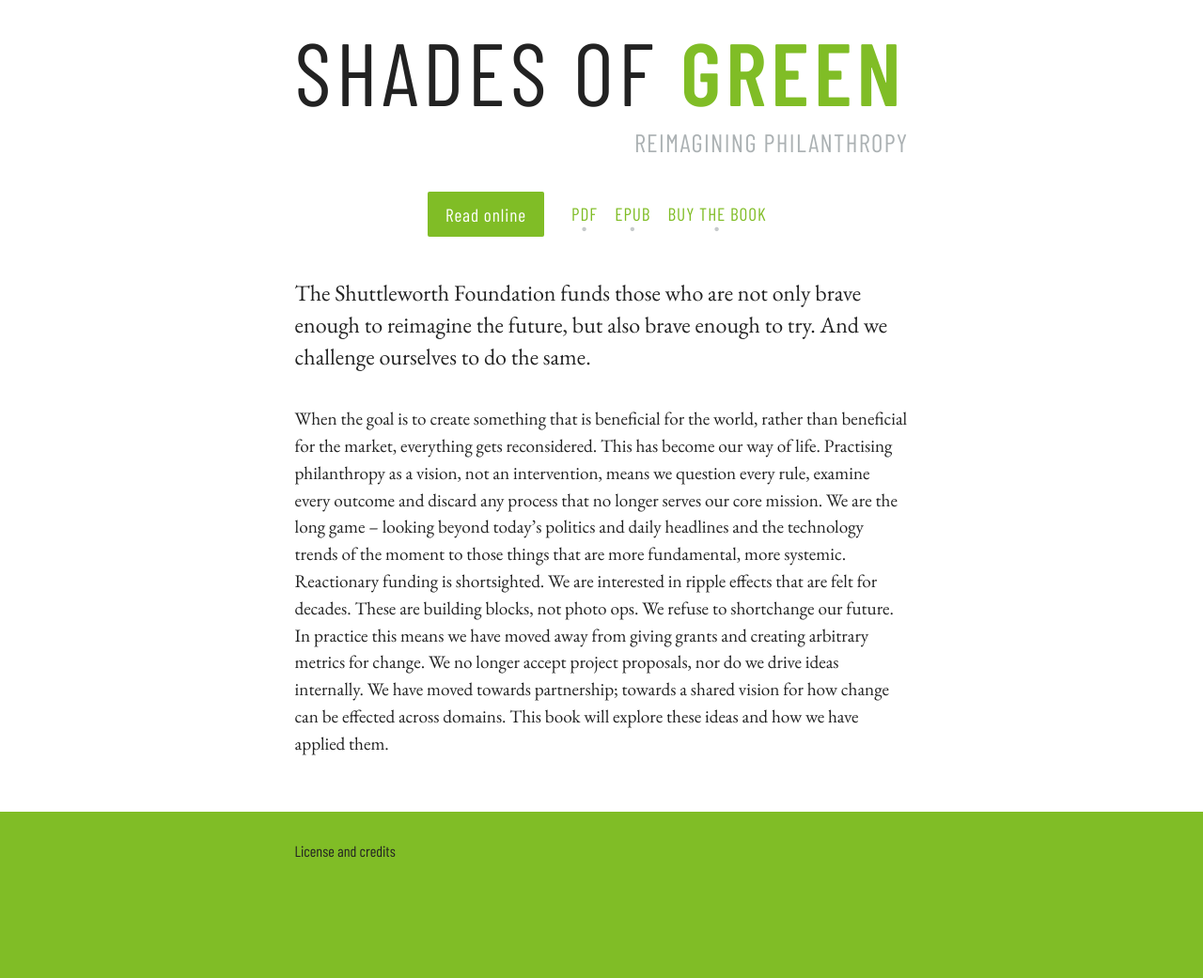
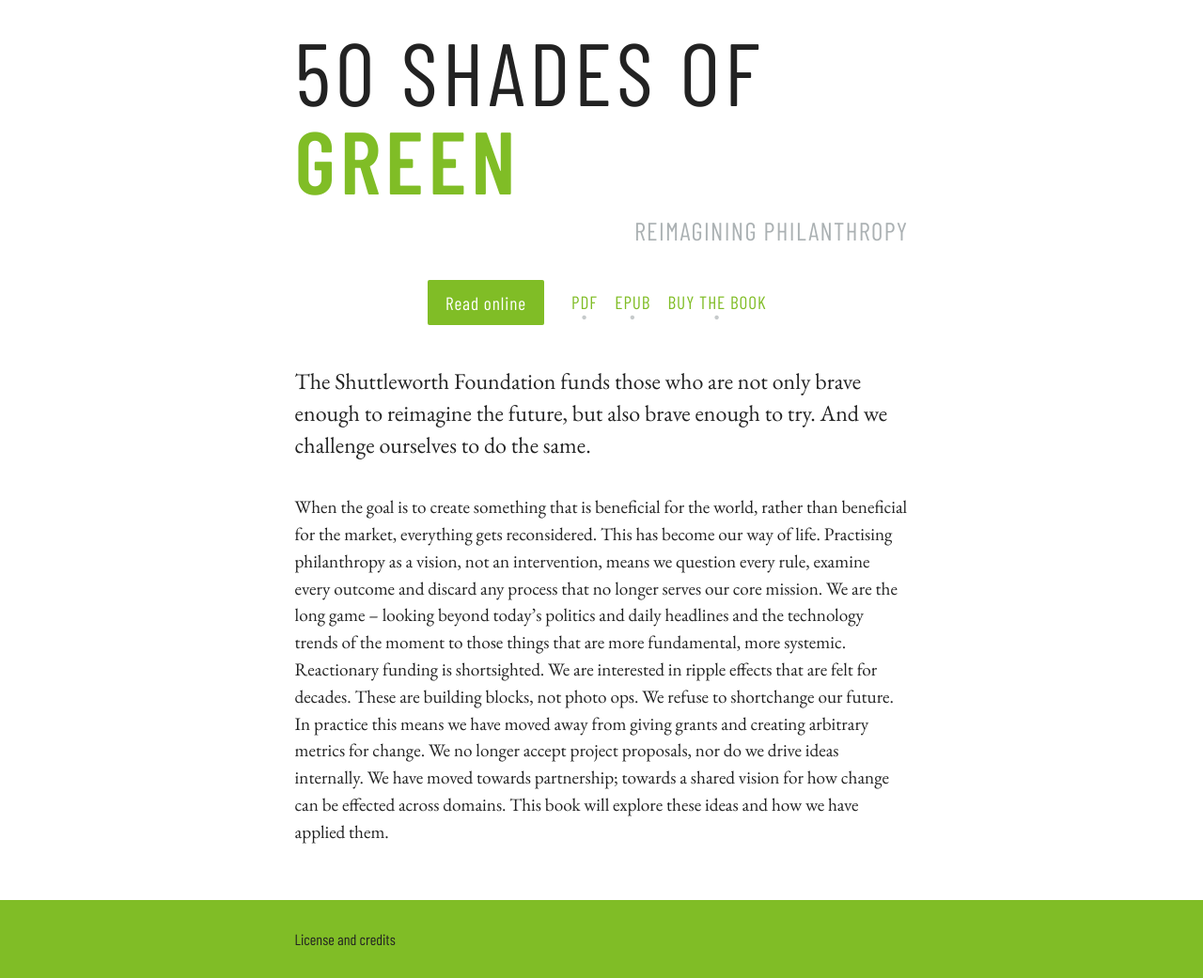
Before and after one commit to ShuttleworthFoundation/shuttleworth-foundation-shades-of-green, a Jekyll site: the page built from index.md, in a window 1280 px wide and 1191 px high. Shown: the part 150-1191 px from the top of the window at 94% size. Built offline with Jekyll 4.4.1, drawn with Linux system fonts in a browser that asks for light colours; some web fonts are replaced; some of the changed text lies outside the part shown.

Commit message:
Change title to match cover jpg

```diff
--- a/_data/meta.yml
+++ b/_data/meta.yml
@@ -11,7 +11,7 @@ project:
   # The default contact email address
   email: "info@shuttleworthfoundation.org"
   # The name of the project of books in this folder.
-  name: "Shades of green"
+  name: "50 shades of green"
   # A one-liner about this project. Useful for Open Graph metadata.
   description: "The Shuttleworth Foundation funds those who are not only brave enough to reimagine the future, but also brave enough to try. And we challenge ourselves to do the same."
   # The logo of the organisation, saved web-ready in /assets
@@ -39,7 +39,7 @@ project:
 
 works:
   - directory: "book"
-    title: "Shades of green"
+    title: "50 Shades of Green"
     subtitle: "Reimagining philanthropy"
     creator: "The Shuttleworth Foundation" # E.g. the author
     contributor: "Adam Hyde, Chris McGivern, Helen Turvey, Jason Hudson, Jesse Von Doom, Karien Bezuidenhout, Kathi Fletcher, Sean Bonner" # E.g. other contributors
--- a/index.md
+++ b/index.md
@@ -6,14 +6,14 @@ style: home
 
 {% include landing-page-titles
    creator = project-organisation
-   title = "Shades of **green**"
+   title = "50 shades of **green**"
    subtitle = "Reimagining philanthropy"
 %}
 
 {% include landing-page-buttons
    read="book/text/0-4-about.html"
-   pdf="downloads/shades-of-green.pdf"
-   epub="downloads/shades-of-green.epub"
+   pdf="downloads/fifty-shades-of-green.pdf"
+   epub="downloads/fifty-shades-of-green.epub"
    buy="https://www.amazon.com/Fifty-Shades-Green-Reimagining-Philanthropy/dp/1694497119"
 %}
 
```
